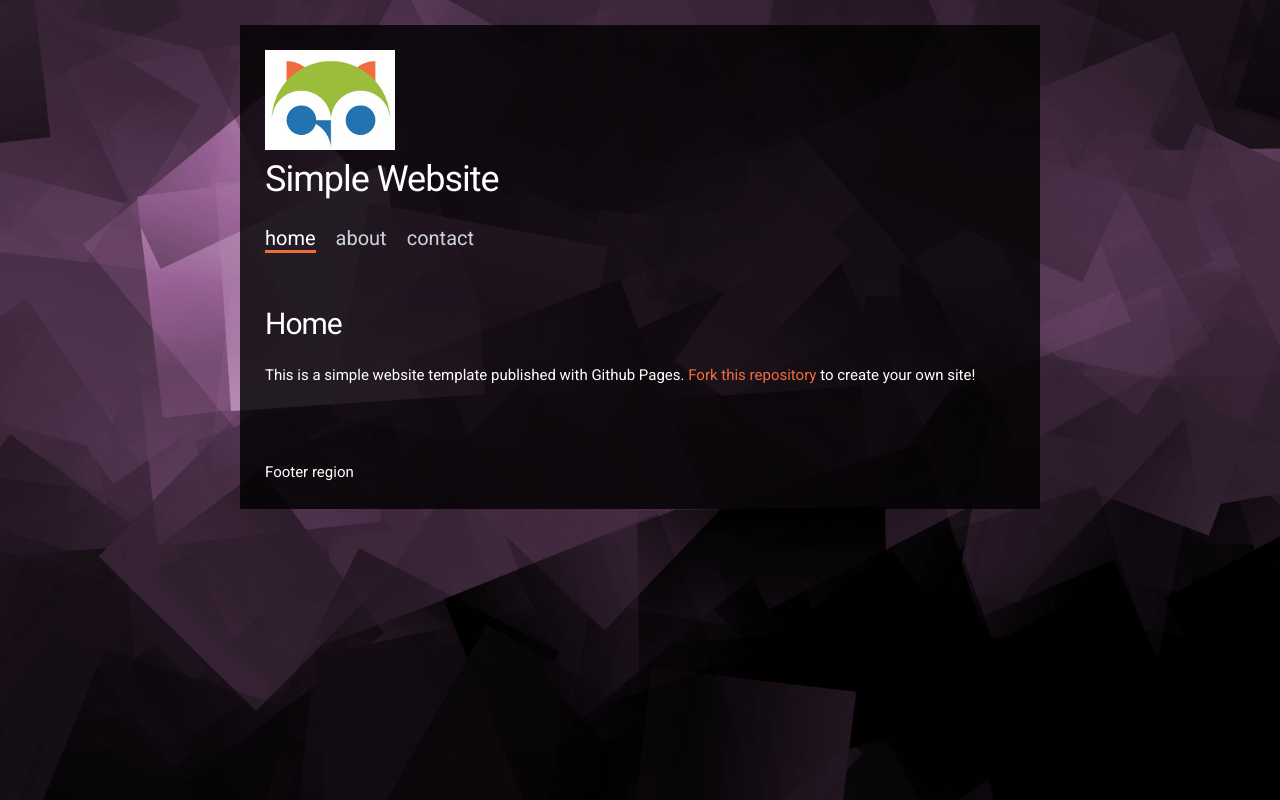
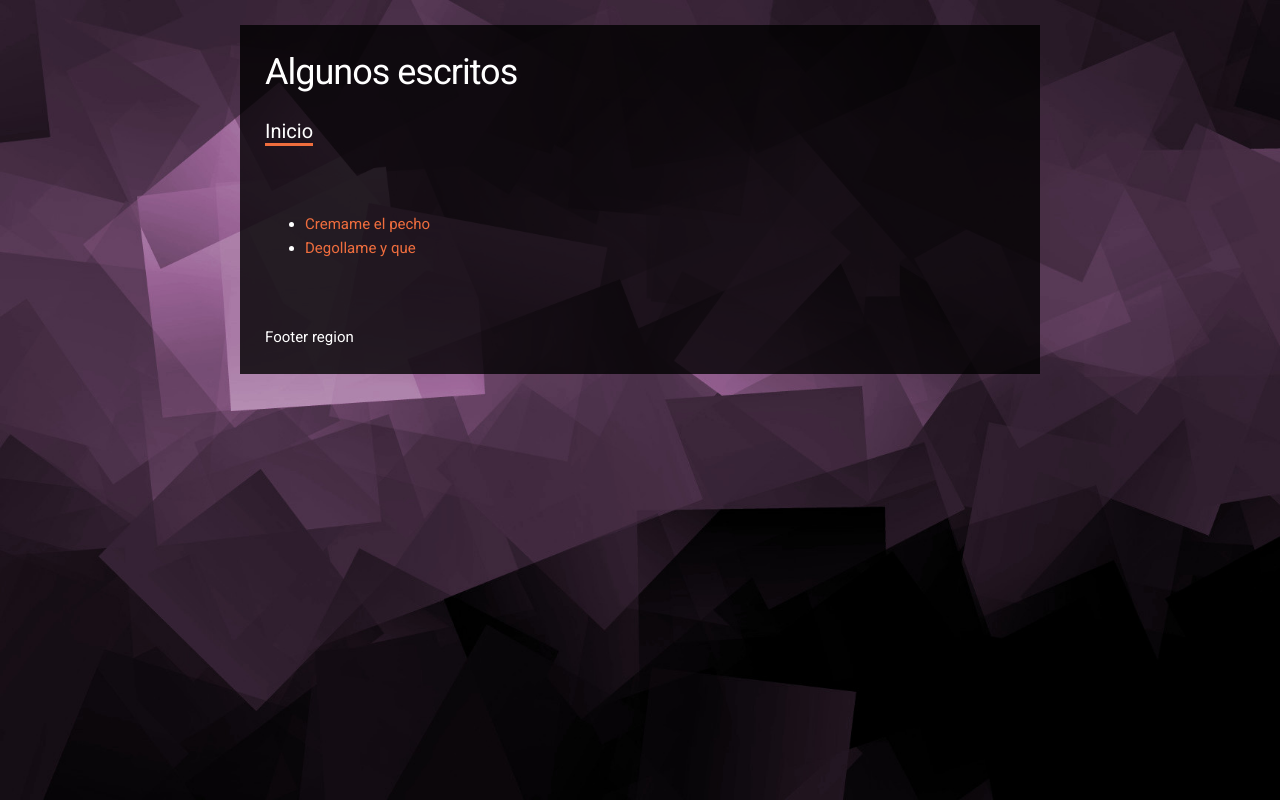
Before and after one commit to Say-endo/escritos, a plain HTML site: page index.html in a window 1280 px wide. Drawn offline with nearby package versions, Linux system fonts and the light colour scheme.

Commit message:
Modificacion html

```diff
--- a/index.html
+++ b/index.html
@@ -3,15 +3,14 @@
   <head>
     <!-- Page setup -->
     <meta charset="utf-8">
-    <title>Your title here</title>
-    <meta name="description" content="A brief description of your site for search engines">
-    <meta name="author" content="Information about the author here">
+    <title>Escritos</title>
+    <meta name="description" content="Simple Poetry">
+    <meta name="author" content="Sp">
     <meta name="viewport" content="width=device-width, initial-scale=1, maximum-scale=1, user-scalable=no"/>
     <link rel="icon" type="image/png" href="favicon.png">
 
     <!-- Stylesheets -->
     <!-- Reset default styles and add support for google fonts -->
-    <link href="https://cdnjs.cloudflare.com/ajax/libs/normalize/8.0.1/normalize.min.css" rel="stylesheet" type="text/css" />
     <link href="http://fonts.googleapis.com/css?family=Roboto" rel="stylesheet" type="text/css" />
 
     <!-- Custom styles -->
@@ -20,22 +19,18 @@
     <!-- jQuery -->
     <script src="https://code.jquery.com/jquery-3.4.1.min.js" integrity="sha256-CSXorXvZcTkaix6Yvo6HppcZGetbYMGWSFlBw8HfCJo=" crossorigin="anonymous"></script>
 
-    <!-- Want to add Bootstrap? -->
-    <!-- Visit: https://getbootstrap.com/docs/4.3/getting-started/introduction/ -->
+
 
   </head>
 
   <body>
 
     <header id="header">
-      <img src="logo.jpg">
-      <h1>Simple Website</h1>
+      <h1>Algunos escritos</h1>
 
       <!-- Menu link fragment #id should match a div id. Example: <a href="#home"> links to <div id="home"></div>  -->
       <ul class="main-menu">
-        <li><a href="#home">home</a></li>
-        <li><a href="#about">about</a></li>
-        <li><a href="#contact">contact</a></li>
+        <li><a href="#home">Inicio</a></li>
       </ul>
     </header>
 
@@ -44,21 +39,19 @@
         <div id="content">
 
           <div id="home" class="content-region hide">
-            <h2>Home</h2>
-            <p>
-              This is a simple website template published with Github Pages. <a href="https://github.com/cpl-makerlab/simple-website-template">Fork this repository</a> to create your own site!
-            </p>
+            <ul>
+              <li><a href="#uno">Cremame el pecho</a></li>
+              <li><a href="#dos">Degollame y que</a></li>
+            </ul>
           </div>
 
-          <div id="about" class="content-region hide">
-            <h2>About</h2>
-            <p>
-              Sed tempus urna et pharetra pharetra massa massa ultricies. Porttitor rhoncus dolor purus non enim praesent. Id aliquet risus feugiat in ante metus dictum.
-            </p>
+          <div id="uno" class="content-region hide">
+            <h2>Cremame el pecho</h2>
+              <p id="texto"></p>
           </div>
 
-          <div id="contact" class="content-region hide">
-            <h2>Contact</h2>
+          <div id="dos" class="content-region hide">
+            <h2>Dos</h2>
             <p>
               Pellentesque nec nam aliquam sem et tortor consequat. Quisque sagittis purus sit amet volutpat consequat. Magna eget est lorem ipsum dolor.
             </p>
```
Also changed, not shown: logo.jpg (deleted).
